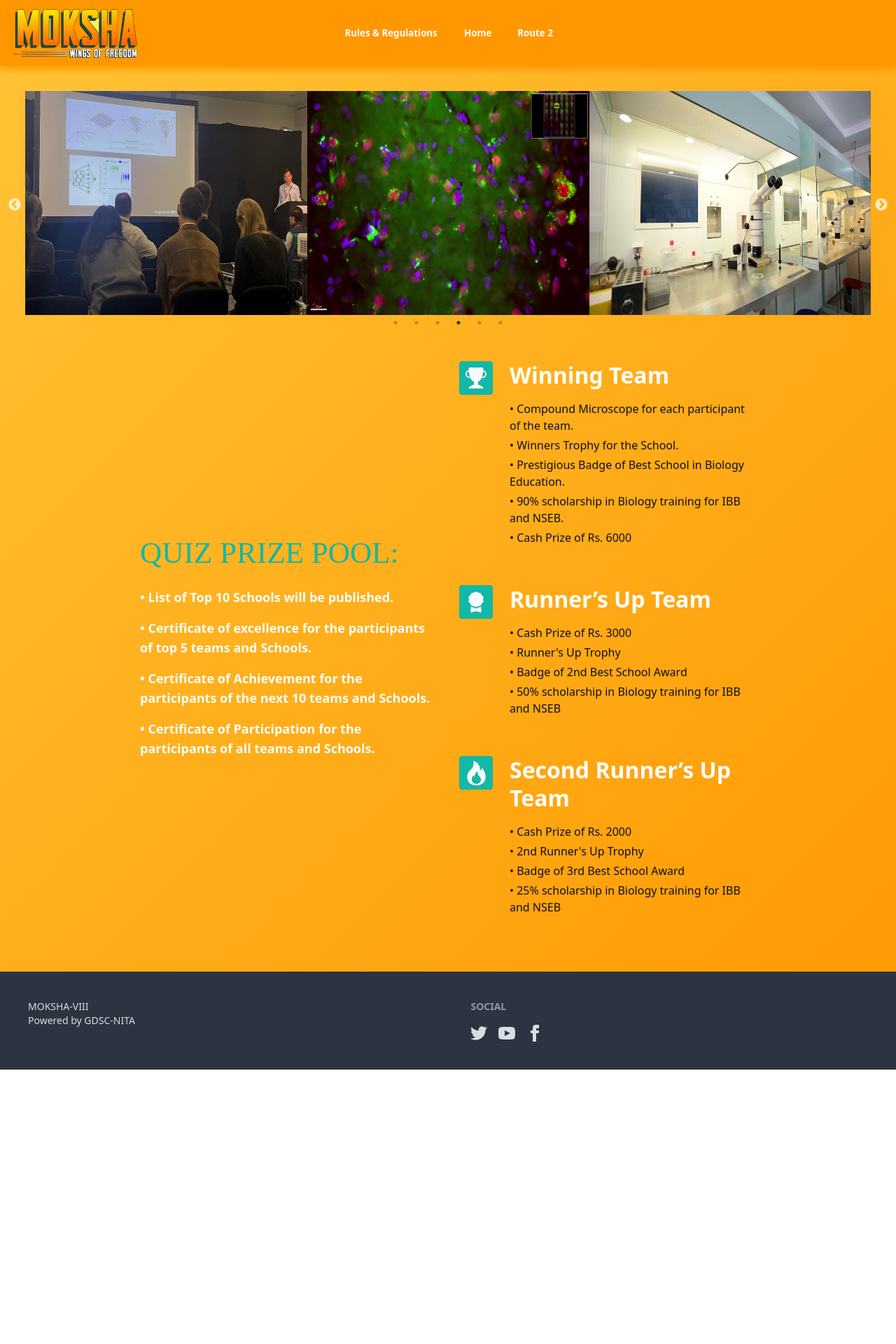
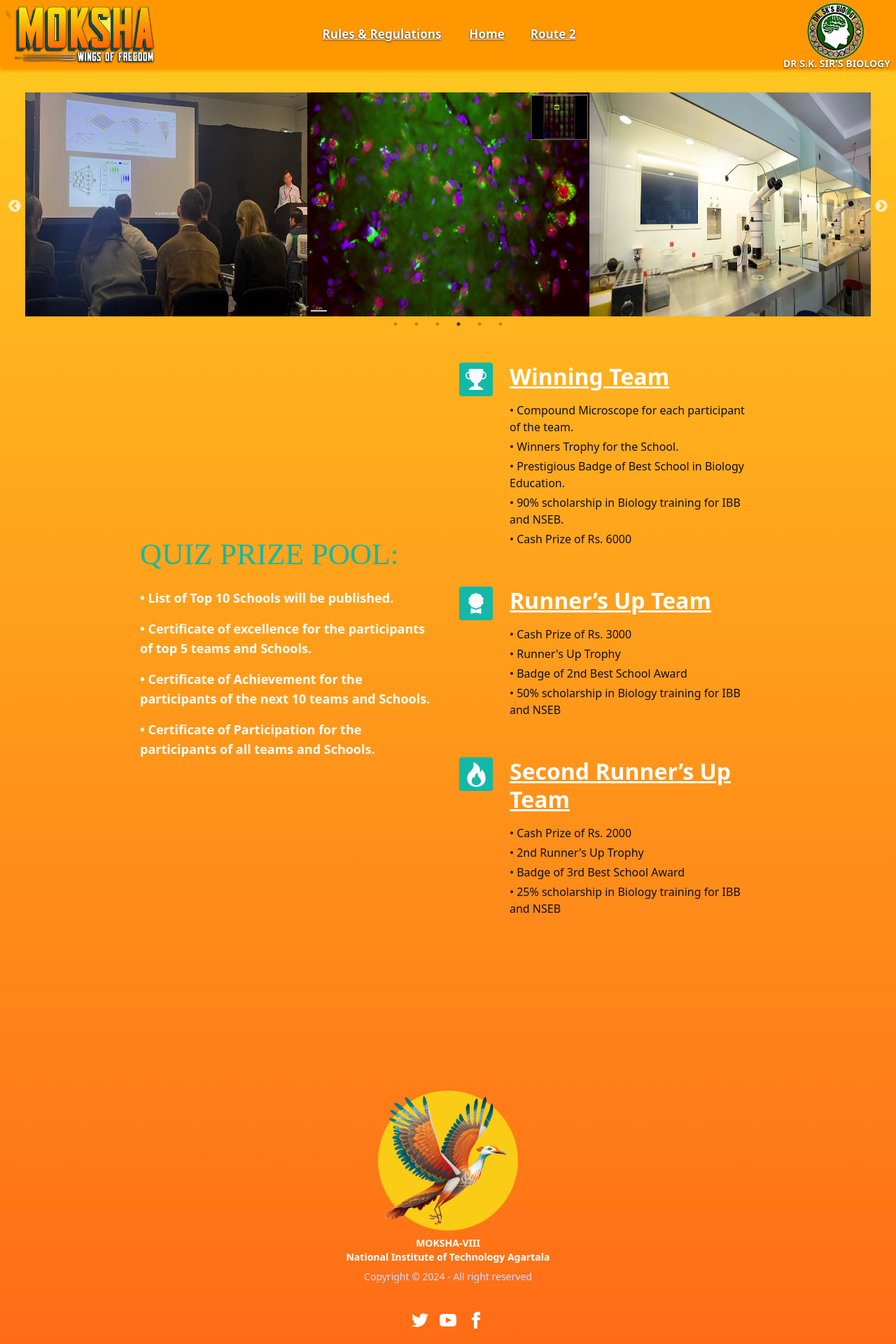
Before and after one commit to samrat53/moksha-quiz, a React (Vite) app: page /home in a window 1280 px wide. Shown: the top 1920 px of the page at 70% size. Before the commit the page ends 1528 px from the top, so only its background shows below. Built offline with nearby package versions, Linux system fonts and the light colour scheme; a web font is replaced by a local one.

Commit message:
added styling, and added logos

```diff
--- a/src/App.css
+++ b/src/App.css
@@ -15,19 +15,21 @@
       #141e30
     ); */
 
-    background: linear-gradient(135deg, #FFC436, #FF9800);
+    background: linear-gradient(180deg, #ffcb20, #ff6b16);
 }
 
 /* body{
     color: white;
 } */
 .navbar{
-    color: black;
     background: linear-gradient(150deg, #FF9800, #FF9800);
-    box-shadow: 0px 5px 10px  #FF9800;
+    box-shadow: 0px 5px 4px  #FF9800;
     /* background-color: #05074e; */
 }
 .about-text{
     font-size: 1.5rem;
     font-family: 'Playfair Display', serif;
 }
+.footer-bg{
+    background: linear-gradient(150deg, #FF9800, #ff5e00);
+}
--- a/src/components/About.jsx
+++ b/src/components/About.jsx
@@ -7,7 +7,7 @@ const About = () => {
         <div className="flex flex-wrap items-center ">
           <div className="w-full mb-10 lg:w-1/2 lg:mb-0 px-4 ">
             <div className="lg:max-w-md">
-              <span className="topic-class text-teal-500 uppercase">
+              <span className="topic-class text-teal-500 underline-dotted uppercase">
                 Quiz Prize Pool:
               </span>
               {/* <p className="mb-10 text-gray-600 dark:text-gray-400"> */}
@@ -48,7 +48,7 @@ const About = () => {
                 {/* <img src="../../public/icons/icon1.png"/> */}
               </span>
               <div>
-                <h2 className="mb-4 text-[2rem] font-bold leading-tight  text-white">
+                <h2 className="mb-4 text-[2rem] font-bold leading-tight underline text-white">
                   Winning Team
                 </h2>
                 <ol className="mb-10">
@@ -88,7 +88,7 @@ const About = () => {
                 </svg>
               </span>
               <div>
-                <h2 className="mb-4 text-[2rem] font-bold leading-tight text-white">
+                <h2 className="mb-4 text-[2rem] font-bold leading-tight underline text-white">
                   Runner’s Up Team
                 </h2>
                 <ol className="mb-10">
@@ -121,7 +121,7 @@ const About = () => {
                 </svg>
               </span>
               <div>
-                <h2 className="mb-4 text-[2rem] font-bold leading-tight text-white">
+                <h2 className="mb-4 text-[2rem] font-bold leading-tight underline text-white">
                   Second Runner’s Up Team
                 </h2>
                 <ol className="mb-10">
--- a/src/components/Faq.jsx
+++ b/src/components/Faq.jsx
@@ -50,7 +50,7 @@ const Faq = () => {
         <div className="collapse collapse-plus bg-base-200">
           <input type="radio" name="my-accordion-3" checked="checked" />
           <div className="collapse-title text-xl font-medium">
-          {`Q. ${question}`}
+            {`Q. ${question}`}
           </div>
           <div className="collapse-content">
             <p>{`Ans. ${answer}`}</p>
@@ -62,8 +62,9 @@ const Faq = () => {
 
   return (
     <>
-      <h1 className="pl-[5rem] pb-[3.5rem] underline flex flex-col items-center topic-class text-white">
-        Frequently Asked Questions:
+      <h1 className="px-[5rem] pt-[3.5rem] flex flex-col items-center topic-class text-center drop-shadow-[0_1.2px_1.2px_rgba(0,0,0,0.8)] text-white">
+        Rules for the Inter School Biology Quizzing Event <br />
+        <span className="underline">“Bio-Chase 1.0”</span>
       </h1>
       {faqData.map((item, index) => (
         <FaqItem key={index} question={item.question} answer={item.answer} />
--- a/src/components/Footer.jsx
+++ b/src/components/Footer.jsx
@@ -3,16 +3,30 @@ import React from "react";
 const Footer = () => {
   return (
     <div>
-      <footer className="footer p-10 bg-neutral text-neutral-content">
+      <footer className="footer footer-center p-10 text-primary-content mt-32">
         <aside>
-          <p>
-            MOKSHA-VIII
-            <br />
-            Powered by GDSC-NITA
+        <button
+            onClick={() => {
+              navigate("/moksha-website-link");
+              // moksha website link here
+            }}
+            className="rounded-full bg-yellow-400 "
+          >
+            <img
+            //moksha image
+              className="btn-ghost "
+              src={"../../public/images/moksha-logo1.png"}
+              height="200rem"
+              width="200rem"
+            />
+          </button>
+          <p className="font-bold text-white">
+            MOKSHA-VIII  <br />
+            National Institute of Technology Agartala
           </p>
+          <p>Copyright © 2024 - All right reserved</p>
         </aside>
         <nav>
-          <header className="footer-title">Social</header>
           <div className="grid grid-flow-col gap-4">
             <a>
               <svg
@@ -20,7 +34,7 @@ const Footer = () => {
                 width="24"
                 height="24"
                 viewBox="0 0 24 24"
-                className="fill-current"
+                className="fill-current text-white"
               >
                 <path d="M24 4.557c-.883.392-1.832.656-2.828.775 1.017-.609 1.798-1.574 2.165-2.724-.951.564-2.005.974-3.127 1.195-.897-.957-2.178-1.555-3.594-1.555-3.179 0-5.515 2.966-4.797 6.045-4.091-.205-7.719-2.165-10.148-5.144-1.29 2.213-.669 5.108 1.523 6.574-.806-.026-1.566-.247-2.229-.616-.054 2.281 1.581 4.415 3.949 4.89-.693.188-1.452.232-2.224.084.626 1.956 2.444 3.379 4.6 3.419-2.07 1.623-4.678 2.348-7.29 2.04 2.179 1.397 4.768 2.212 7.548 2.212 9.142 0 14.307-7.721 13.995-14.646.962-.695 1.797-1.562 2.457-2.549z"></path>
               </svg>
@@ -31,7 +45,7 @@ const Footer = () => {
                 width="24"
                 height="24"
                 viewBox="0 0 24 24"
-                className="fill-current"
+                className="fill-current text-white"
               >
                 <path d="M19.615 3.184c-3.604-.246-11.631-.245-15.23 0-3.897.266-4.356 2.62-4.385 8.816.029 6.185.484 8.549 4.385 8.816 3.6.245 11.626.246 15.23 0 3.897-.266 4.356-2.62 4.385-8.816-.029-6.185-.484-8.549-4.385-8.816zm-10.615 12.816v-8l8 3.993-8 4.007z"></path>
               </svg>
@@ -42,7 +56,7 @@ const Footer = () => {
                 width="24"
                 height="24"
                 viewBox="0 0 24 24"
-                className="fill-current"
+                className="fill-current text-white"
               >
                 <path d="M9 8h-3v4h3v12h5v-12h3.642l.358-4h-4v-1.667c0-.955.192-1.333 1.115-1.333h2.885v-5h-3.808c-3.596 0-5.192 1.583-5.192 4.615v3.385z"></path>
               </svg>
--- a/src/components/Navbar.jsx
+++ b/src/components/Navbar.jsx
@@ -5,7 +5,7 @@ const Navbar = () => {
   const navigate = useNavigate();
   return (
     <div>
-      <div className="navbar">
+      <div className="navbar h-[6rem]">
         <div className="navbar-start">
           <div className="dropdown">
             <div tabIndex={0} role="button" className="btn btn-ghost lg:hidden">
@@ -29,7 +29,7 @@ const Navbar = () => {
               className="menu menu-sm dropdown-content mt-3 z-[1] p-2 shadow bg-base-100 rounded-box w-52"
             >
               <button
-                className="btn text-white btn-warning my-1"
+                className="btn text-white btn-warning my-1 drop-shadow-[0_1.2px_1.2px_rgba(0,0,0,0.8)]"
                 onClick={() => {
                   navigate("/rules");
                 }}
@@ -37,7 +37,7 @@ const Navbar = () => {
                 Rules & regulations
               </button>
               <button
-                className="btn text-white btn-warning my-1"
+                className="btn text-white btn-warning my-1 drop-shadow-[0_1.2px_1.2px_rgba(0,0,0,0.8)]"
                 onClick={() => {
                   navigate("/home");
                 }}
@@ -45,7 +45,7 @@ const Navbar = () => {
                 Home
               </button>
               <button
-                className="btn text-white btn-warning my-1"
+                className="btn text-white btn-warning my-1 drop-shadow-[0_1.2px_1.2px_rgba(0,0,0,0.8)]"
                 onClick={() => {
                   navigate("/route2");
                 }}
@@ -56,23 +56,23 @@ const Navbar = () => {
           </div>
           <button
             onClick={() => {
-              navigate("/moksha-website-link");
+              window.location.href = "/moksha-website-link";
               // moksha website link here
             }}
           >
-          {/* Moksha Image */}
+            {/* Moksha Image */}
             <img
-              className="btn-ghost"
+              className="btn-ghost drop-shadow-[0_1.2px_1.2px_rgba(0,0,0,0.8)]"
               src={"../../public/images/moksha-text.png"}
-              height="200rem"
-              width="200rem"
+              height="100rem"
+              width="225rem"
             />
           </button>
         </div>
         <div className="navbar-center hidden lg:flex ">
           <ul className="menu menu-horizontal px-1">
             <button
-              className="btn text-white btn-ghost "
+              className="btn underline text-white btn-ghost text-lg drop-shadow-[0_1.2px_1.2px_rgba(0,0,0,0.8)]"
               onClick={() => {
                 navigate("/rules");
               }}
@@ -80,7 +80,7 @@ const Navbar = () => {
               Rules & Regulations
             </button>
             <button
-              className="btn  btn-ghost text-white"
+              className="btn underline btn-ghost text-white text-lg drop-shadow-[0_1.2px_1.2px_rgba(0,0,0,0.8)]"
               onClick={() => {
                 navigate("/home");
               }}
@@ -88,7 +88,7 @@ const Navbar = () => {
               Home
             </button>
             <button
-              className="btn  btn-ghost text-white"
+              className="btn underline btn-ghost text-white text-lg drop-shadow-[0_1.2px_1.2px_rgba(0,0,0,0.8)]"
               onClick={() => {
                 navigate("/route2");
               }}
@@ -97,7 +97,30 @@ const Navbar = () => {
             </button>
           </ul>
         </div>
-        <div className="navbar-end"></div>
+        <div className="navbar-end">
+          <button
+            className="flex flex-col items-center"
+            onClick={() => {
+              window.location.href =
+                "https://drsksirsbiologyclasses.business.site/";
+              // sksir website link
+            }}
+          >
+            {/* Sksir Image */}
+            <div className="mb-[-10px] flex-shrink-0">
+              <img
+                className="btn-ghost p-1 max-w-full"
+                src={"/images/sksir-logo-1.png"}
+                height="100rem"
+                width="95rem"
+                alt="Sksir Logo"
+              />
+            </div>
+            <h3 className="text-white text-sm font-bold drop-shadow-[0_1.2px_1.2px_rgba(0,0,0,0.8)]">
+              DR S.K. SIR'S BIOLOGY
+            </h3>
+          </button>
+        </div>
       </div>
     </div>
   );
```
Also changed, not shown: public/images/sksir-logo-1.png (added).
